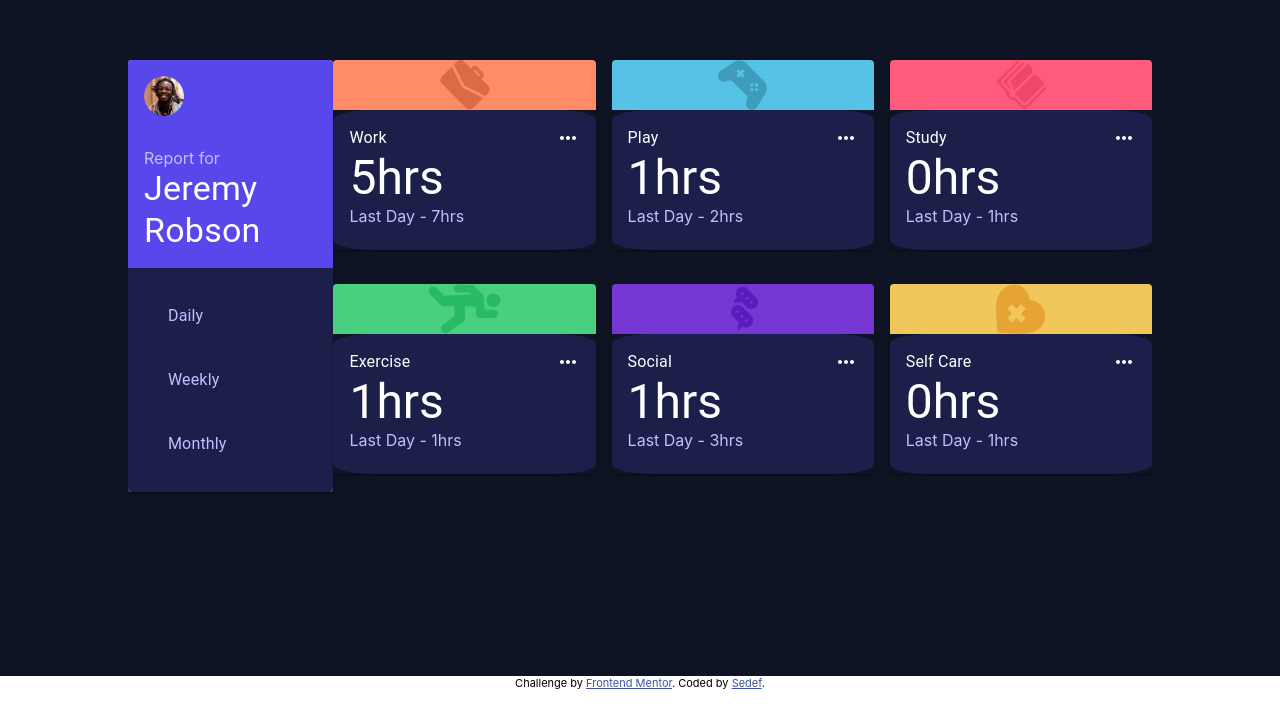
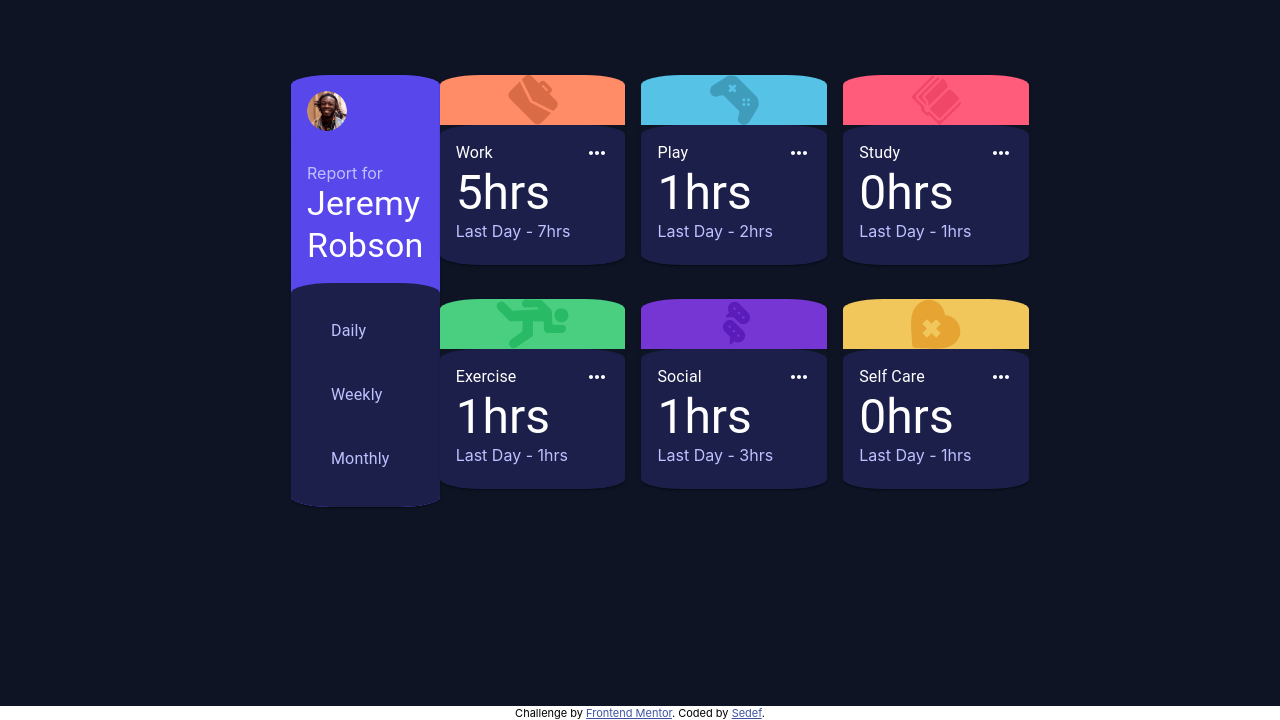
Before and after one commit to Sedeftasan/time-tracking-dashboard-project, a React (Create React App) app in the folder time-tracking/: page / in a window 1280 px wide. Shown: the part 124-844 px from the top of the page. Before the commit the page ends 814 px from the top, so only its background shows below. Built offline with nearby package versions, Linux system fonts and the light colour scheme.

Commit message:
Bazı düzenlemeler yapıldı.

```diff
--- a/time-tracking/src/App.js
+++ b/time-tracking/src/App.js
@@ -85,22 +85,24 @@ class App extends React.Component {
 				justifyContent: "center",
 				alignItems: "center",
 				height: "100vh",
-				margin: "auto 10%"
+				margin: "auto 20%",
+				padding: "15px"
+
 			}}>
-				<Grid container style={{flexWrap: "inherit"}}>
+				<Grid container style={{flexWrap: "initial", position:"relative", left:"20px"}}>
 					<Grid item xs={12} sm={3} md={3} lg={3}>
-						<Card>
+						<Card style={{backgroundColor: "hsl(246, 80%, 60%)",borderRadius: "40px/10px"}}>
 							<CardHeader
 								avatar={
 									<Avatar alt="Jeremy Robson" src="images/image-jeremy.png"/>
 								}
-								style={{backgroundColor: "hsl(246, 80%, 60%)"}}
+								style={{backgroundColor: "hsl(246, 80%, 60%)",borderRadius: "40px/10px"}}
 							/>
-							<CardContent style={{backgroundColor: "hsl(246, 80%, 60%)"}}>
+							<CardContent style={{backgroundColor: "hsl(246, 80%, 60%)",borderRadius: "40px/10px"}}>
 								<Typography variant={"inherit"} color={"hsl(236, 100%, 87%)"}>Report for</Typography>
 								<Typography variant="h4" color="white">Jeremy Robson</Typography>
 							</CardContent>
-							<CardActions style={{backgroundColor: "hsl(235, 46%, 20%)"}}>
+							<CardActions style={{backgroundColor: "hsl(235, 46%, 20%)",borderRadius: "40px/10px"}}>
 								<List>
 									{
 										dataTimeFrames.map(frame => (
@@ -127,7 +129,7 @@ class App extends React.Component {
 							timeTrackData !== undefined && timeTrackData != null ? (
 								timeTrackData.map(data => {
 									return <Grid item xs={12} sm={4} md={4} lg={4}>
-										<Card style={{backgroundColor: "hsl(226, 43%, 10%)"}}>
+										<Card style={{backgroundColor: "hsl(226, 43%, 10%)",borderRadius: "40px/10px"}}>
 											<CardMedia
 												style={{
 													backgroundColor: this.getCardMediaBackgroundColor(data.title),
```
